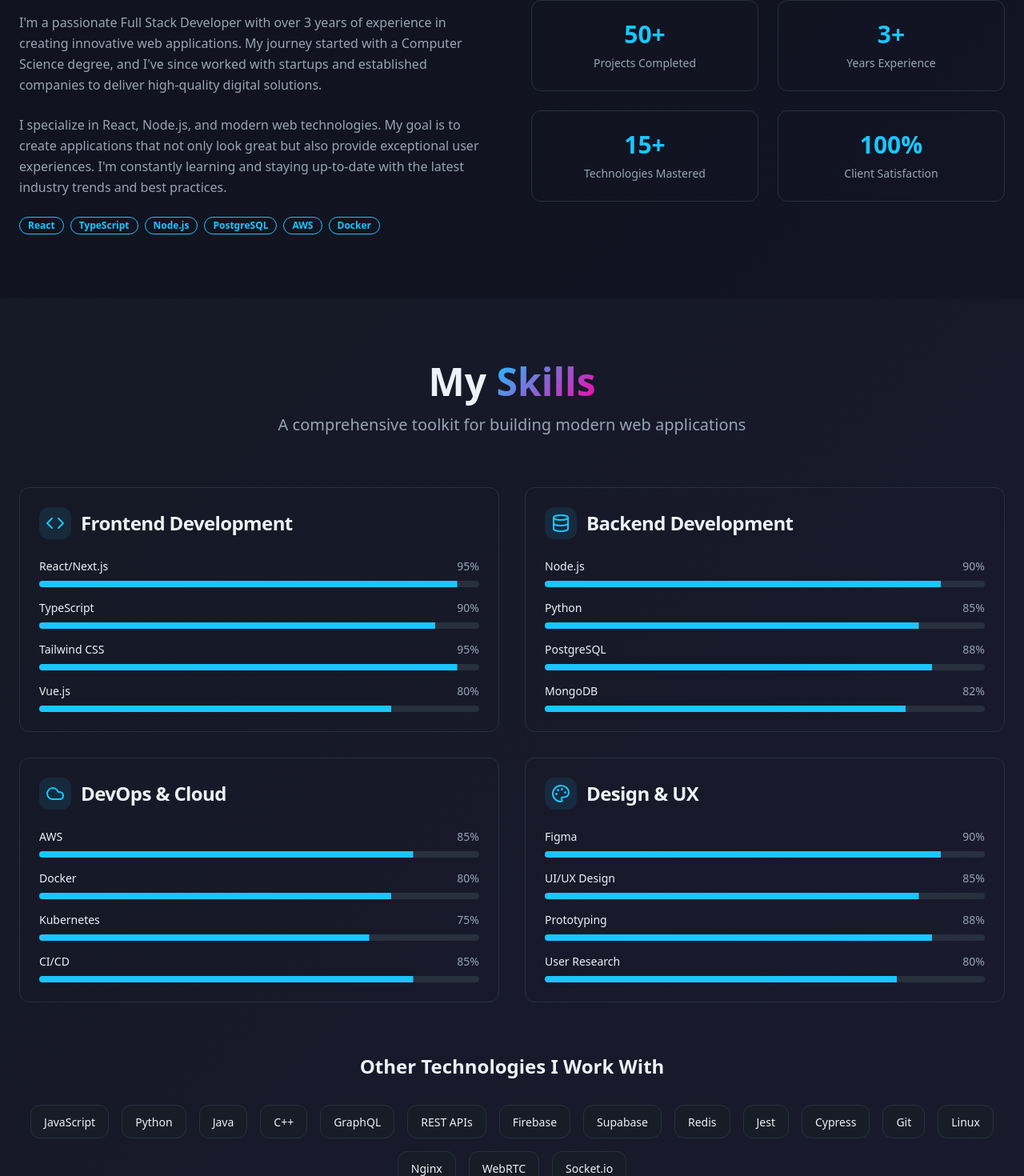
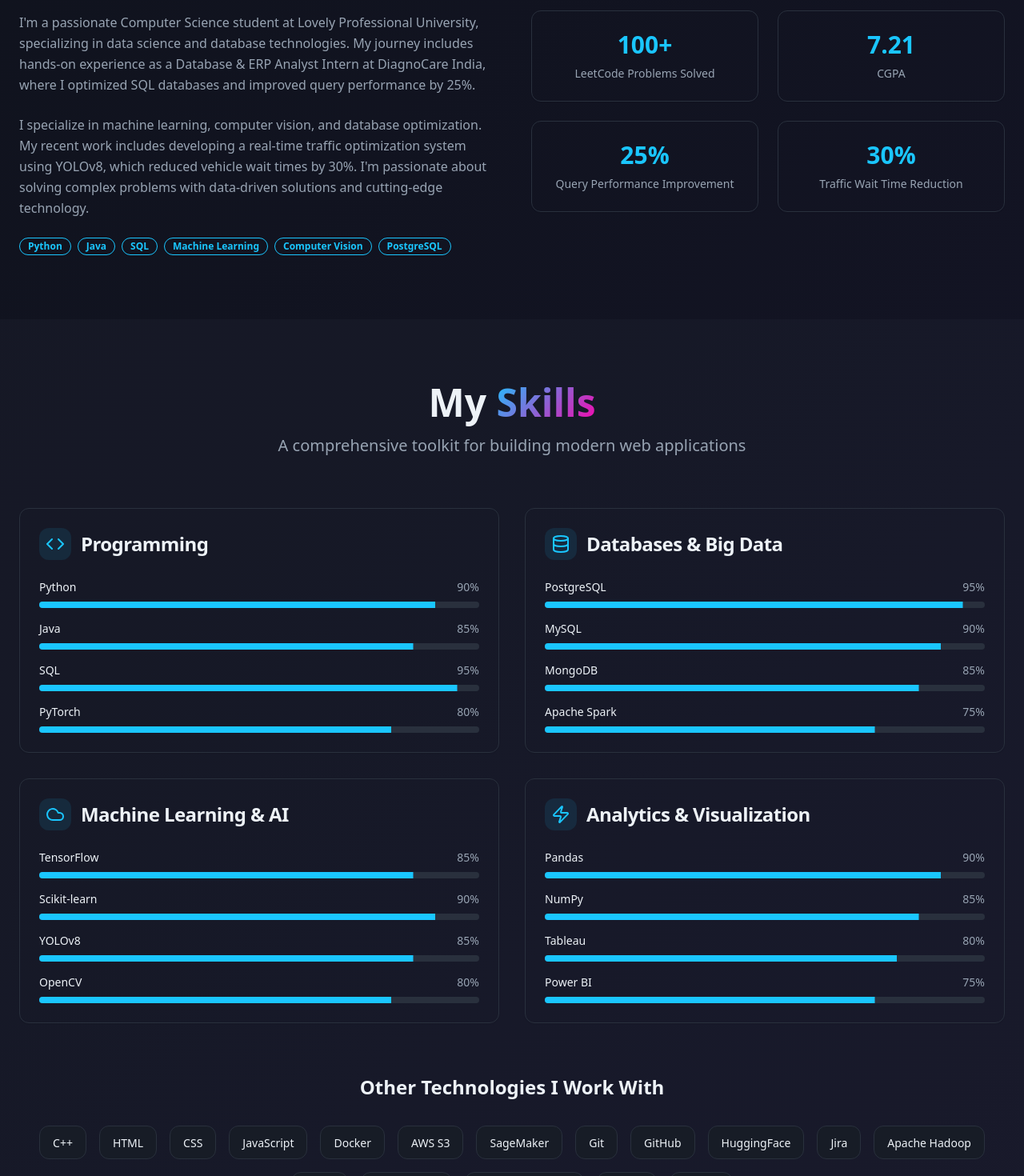
Before and after one commit to sakshamparasher1200/future-self-folio, a React (Vite) app: page / in a window 1280 px wide. Shown: the part 1105-2575 px from the top of the page at 80% size. Built offline with nearby package versions, Linux system fonts and the light colour scheme.

Commit message:
Populate website with user details
Populate the website with the provided personal and professional details, including name, contact information, social links, education, skills, professional experience, featured project, certifications, and achievements.

```diff
--- a/src/components/About.tsx
+++ b/src/components/About.tsx
@@ -3,10 +3,10 @@ import { Badge } from "@/components/ui/badge";
 
 const About = () => {
   const stats = [
-    { number: "50+", label: "Projects Completed" },
-    { number: "3+", label: "Years Experience" },
-    { number: "15+", label: "Technologies Mastered" },
-    { number: "100%", label: "Client Satisfaction" },
+    { number: "100+", label: "LeetCode Problems Solved" },
+    { number: "7.21", label: "CGPA" },
+    { number: "25%", label: "Query Performance Improvement" },
+    { number: "30%", label: "Traffic Wait Time Reduction" },
   ];
 
   return (
@@ -25,20 +25,18 @@ const About = () => {
           <div className="space-y-6">
             <h3 className="text-2xl font-semibold mb-4">My Journey</h3>
             <p className="text-muted-foreground leading-relaxed">
-              I'm a passionate Full Stack Developer with over 3 years of experience in creating
-              innovative web applications. My journey started with a Computer Science degree,
-              and I've since worked with startups and established companies to deliver
-              high-quality digital solutions.
+              I'm a passionate Computer Science student at Lovely Professional University, specializing in
+              data science and database technologies. My journey includes hands-on experience as a Database & ERP
+              Analyst Intern at DiagnoCare India, where I optimized SQL databases and improved query performance by 25%.
             </p>
             <p className="text-muted-foreground leading-relaxed">
-              I specialize in React, Node.js, and modern web technologies. My goal is to
-              create applications that not only look great but also provide exceptional
-              user experiences. I'm constantly learning and staying up-to-date with the
-              latest industry trends and best practices.
+              I specialize in machine learning, computer vision, and database optimization. My recent work includes
+              developing a real-time traffic optimization system using YOLOv8, which reduced vehicle wait times by 30%.
+              I'm passionate about solving complex problems with data-driven solutions and cutting-edge technology.
             </p>
 
             <div className="flex flex-wrap gap-2 mt-6">
-              {["React", "TypeScript", "Node.js", "PostgreSQL", "AWS", "Docker"].map((tech) => (
+              {["Python", "Java", "SQL", "Machine Learning", "Computer Vision", "PostgreSQL"].map((tech) => (
                 <Badge key={tech} variant="outline" className="border-primary text-primary">
                   {tech}
                 </Badge>
--- a/src/components/Contact.tsx
+++ b/src/components/Contact.tsx
@@ -37,19 +37,19 @@ const Contact = () => {
     {
       icon: Mail,
       label: "Email",
-      value: "alex.johnson@example.com",
-      href: "mailto:alex.johnson@example.com"
+      value: "sakshamparasher1200@gmail.com",
+      href: "mailto:sakshamparasher1200@gmail.com"
     },
     {
       icon: Phone,
       label: "Phone",
-      value: "+1 (555) 123-4567",
-      href: "tel:+15551234567"
+      value: "+91-6394609526",
+      href: "tel:+916394609526"
     },
     {
       icon: MapPin,
       label: "Location",
-      value: "San Francisco, CA",
+      value: "Punjab, India",
       href: null
     }
   ];
@@ -58,14 +58,14 @@ const Contact = () => {
     {
       icon: Github,
       label: "GitHub",
-      href: "https://github.com/alexjohnson",
-      username: "@alexjohnson"
+      href: "https://github.com/sakshamparasher1200",
+      username: "@sakshamparasher1200"
     },
     {
       icon: Linkedin,
       label: "LinkedIn",
-      href: "https://linkedin.com/in/alexjohnson",
-      username: "Alex Johnson"
+      href: "https://linkedin.com/in/sakshamparasher",
+      username: "Saksham Parasher"
     }
   ];
 
--- a/src/components/Education.tsx
+++ b/src/components/Education.tsx
@@ -5,48 +5,42 @@ import { GraduationCap, Award, Calendar } from "lucide-react";
 const Education = () => {
   const education = [
     {
-      degree: "Master of Science in Computer Science",
-      school: "Stanford University",
-      location: "Stanford, CA",
-      period: "2020 - 2022",
-      gpa: "3.9/4.0",
-      description: "Specialized in Machine Learning and Software Engineering. Thesis on AI-powered web applications.",
-      highlights: ["Dean's List", "Research Assistant", "Teaching Assistant"]
+      degree: "B.Tech - Computer Science & Engineering",
+      school: "Lovely Professional University",
+      location: "Punjab, India",
+      period: "Since August 2021",
+      gpa: "7.21/10.0",
+      description: "Specialized in Data Science, Machine Learning, and Database Systems. Active in coding competitions and technical workshops.",
+      highlights: ["100+ LeetCode Problems", "Workshop Organizer", "Football Excellence Certificates"]
     },
     {
-      degree: "Bachelor of Science in Computer Science",
-      school: "University of California, Berkeley",
-      location: "Berkeley, CA",
-      period: "2016 - 2020",
-      gpa: "3.8/4.0",
-      description: "Focus on Software Development and Data Structures. Active member of Computer Science Society.",
-      highlights: ["Magna Cum Laude", "Programming Competition Winner", "CS Tutor"]
+      degree: "12th Grade - ISC",
+      school: "Metropolitan School",
+      location: "Gorakhpur, India",
+      period: "Completed March 2020",
+      gpa: "",
+      description: "Completed higher secondary education with focus on Science and Mathematics.",
+      highlights: ["Football Excellence (9th-12th Grade)", "Science Stream"]
     }
   ];
 
   const certifications = [
     {
-      name: "AWS Certified Solutions Architect",
-      issuer: "Amazon Web Services",
-      date: "2023",
+      name: "Accelerating Deep Learning with GPUs",
+      issuer: "Professional Certification",
+      date: "2024",
       icon: Award
     },
     {
-      name: "Google Cloud Professional Developer",
-      issuer: "Google Cloud",
-      date: "2023",
+      name: "Data Analytics Job Simulation",
+      issuer: "Industry Simulation",
+      date: "2024",
       icon: Award
     },
     {
-      name: "Certified Kubernetes Administrator",
-      issuer: "Cloud Native Computing Foundation",
-      date: "2022",
-      icon: Award
-    },
-    {
-      name: "React Developer Certification",
-      issuer: "Meta",
-      date: "2022",
+      name: "Solutions Architecture Job Simulation",
+      issuer: "Industry Simulation",
+      date: "2024",
       icon: Award
     }
   ];
--- /dev/null
+++ b/src/components/Experience.tsx
@@ -0,0 +1,111 @@
+import { Card, CardContent, CardHeader, CardTitle } from "@/components/ui/card";
+import { Badge } from "@/components/ui/badge";
+import { Briefcase, Calendar, MapPin } from "lucide-react";
+
+const Experience = () => {
+  const experiences = [
+    {
+      title: "Database & ERP Analyst Intern",
+      company: "DiagnoCare India Pvt. Ltd.",
+      location: "India",
+      period: "June 2025 - Present",
+      type: "Internship",
+      achievements: [
+        "Executed technical analysis and optimization of relational SQL databases managing over 3000 transactional queries across inventory, client, and billing modules",
+        "Improved data integrity and reduced query latency by 25% through indexing, joins optimization, and schema refinement",
+        "Conducted in-depth root cause analysis on data anomalies within key ERP modules (Inventory, Client, Billing)",
+        "Partnered with business stakeholders to translate operational needs into data requirements, authoring custom SQL scripts"
+      ],
+      technologies: ["SQL", "PostgreSQL", "ERP Systems", "Data Analysis"]
+    },
+    {
+      title: "Data Science Intern",
+      company: "Techvanto Academy",
+      location: "India",
+      period: "June 2023 – July 2023",
+      type: "Internship",
+      achievements: [
+        "Engineered an end-to-end machine learning pipeline, from data ingestion and cleaning to model training",
+        "Performed Exploratory Data Analysis (EDA) with Matplotlib and Seaborn and implemented feature engineering using Python libraries",
+        "Deployed a supervised learning (classification) model by translating business requirements into technical specifications within weekly Agile sprints",
+        "Optimized model performance through systematic hyperparameter tuning (GridSearchCV) and validated results using k-fold cross-validation"
+      ],
+      technologies: ["Python", "Scikit-learn", "Pandas", "NumPy", "Matplotlib", "Seaborn", "Git", "Agile"]
+    }
+  ];
+
+  return (
+    <section id="experience" className="py-20 bg-muted/20">
+      <div className="container mx-auto px-6">
+        <div className="text-center mb-16">
+          <h2 className="text-4xl md:text-5xl font-bold mb-4">
+            Professional <span className="text-gradient">Experience</span>
+          </h2>
+          <p className="text-xl text-muted-foreground max-w-2xl mx-auto">
+            Real-world experience in data science, database optimization, and machine learning
+          </p>
+        </div>
+
+        <div className="space-y-8">
+          {experiences.map((exp, index) => (
+            <Card key={index} className="card-hover bg-gradient-card border-border">
+              <CardHeader>
+                <div className="flex flex-col lg:flex-row lg:items-center justify-between gap-4">
+                  <div className="flex-1">
+                    <CardTitle className="text-2xl mb-2 flex items-center gap-3">
+                      <div className="p-2 rounded-lg bg-primary/10">
+                        <Briefcase size={24} className="text-primary" />
+                      </div>
+                      {exp.title}
+                    </CardTitle>
+                    <div className="text-primary font-semibold text-lg mb-2">{exp.company}</div>
+                    <div className="flex flex-wrap items-center gap-4 text-sm text-muted-foreground">
+                      <div className="flex items-center gap-1">
+                        <Calendar size={16} />
+                        {exp.period}
+                      </div>
+                      <div className="flex items-center gap-1">
+                        <MapPin size={16} />
+                        {exp.location}
+                      </div>
+                      <Badge variant="outline" className="border-primary/30 text-primary">
+                        {exp.type}
+                      </Badge>
+                    </div>
+                  </div>
+                </div>
+              </CardHeader>
+
+              <CardContent className="space-y-6">
+                <div>
+                  <h4 className="font-semibold mb-3">Key Achievements:</h4>
+                  <ul className="space-y-2">
+                    {exp.achievements.map((achievement, achievementIndex) => (
+                      <li key={achievementIndex} className="text-muted-foreground text-sm leading-relaxed flex items-start gap-2">
+                        <span className="text-primary font-bold text-lg">•</span>
+                        {achievement}
+                      </li>
+                    ))}
+                  </ul>
+                </div>
+
+                <div>
+                  <h4 className="font-semibold mb-3">Technologies Used:</h4>
+                  <div className="flex flex-wrap gap-2">
+                    {exp.technologies.map((tech) => (
+                      <Badge key={tech} variant="outline" className="border-primary/30 text-primary">
+                        {tech}
+                      </Badge>
+                    ))}
+                  </div>
+                </div>
+              </CardContent>
+            </Card>
+          ))}
+        </div>
+      </div>
+    </section>
+  );
+};
+
+export default Experience;
--- a/src/components/Footer.tsx
+++ b/src/components/Footer.tsx
@@ -12,9 +12,9 @@ const Footer = () => {
   ];
 
   const socialLinks = [
-    { icon: Github, href: "#", label: "GitHub" },
-    { icon: Linkedin, href: "#", label: "LinkedIn" },
-    { icon: Mail, href: "mailto:alex@example.com", label: "Email" },
+    { icon: Github, href: "https://github.com/sakshamparasher1200", label: "GitHub" },
+    { icon: Linkedin, href: "https://linkedin.com/in/sakshamparasher", label: "LinkedIn" },
+    { icon: Mail, href: "mailto:sakshamparasher1200@gmail.com", label: "Email" },
   ];
 
   return (
@@ -23,9 +23,9 @@ const Footer = () => {
         <div className="grid md:grid-cols-3 gap-8">
           {/* Brand */}
           <div className="space-y-4">
-            <h3 className="text-xl font-bold text-gradient">Alex Johnson</h3>
+            <h3 className="text-xl font-bold text-gradient">Saksham Parasher</h3>
             <p className="text-muted-foreground text-sm leading-relaxed">
-              Full Stack Developer passionate about creating innovative web solutions.
+              Database & ERP Analyst | Data Science Enthusiast passionate about creating data-driven solutions.
               Let's build something amazing together!
             </p>
             <div className="flex space-x-2">
@@ -65,9 +65,9 @@ const Footer = () => {
           <div className="space-y-4">
             <h4 className="font-semibold">Get In Touch</h4>
             <div className="text-sm text-muted-foreground space-y-1">
-              <p>San Francisco, CA</p>
-              <p>alex.johnson@example.com</p>
-              <p>+1 (555) 123-4567</p>
+              <p>Punjab, India</p>
+              <p>sakshamparasher1200@gmail.com</p>
+              <p>+91-6394609526</p>
             </div>
             <Button
               size="sm"
@@ -81,7 +81,7 @@ const Footer = () => {
 
         <div className="border-t border-border mt-8 pt-8 flex flex-col md:flex-row justify-between items-center gap-4">
           <div className="text-sm text-muted-foreground">
-            © {currentYear} Alex Johnson. All rights reserved.
+            © {currentYear} Saksham Parasher. All rights reserved.
           </div>
 
           <div className="flex items-center gap-1 text-sm text-muted-foreground">
--- a/src/components/Hero.tsx
+++ b/src/components/Hero.tsx
@@ -15,16 +15,16 @@ const Hero = () => {
         <div className="max-w-4xl mx-auto fade-in-up">
           <h1 className="text-5xl md:text-7xl font-bold mb-6">
             Hi, I'm{" "}
-            <span className="text-gradient">Alex Johnson</span>
+            <span className="text-gradient">Saksham Parasher</span>
           </h1>
 
           <div className="text-2xl md:text-3xl mb-6 h-16 flex items-center justify-center">
-            <span className="typing">Full Stack Developer & UI/UX Designer</span>
+            <span className="typing">Database & ERP Analyst | Data Science Enthusiast</span>
           </div>
 
           <p className="text-xl text-muted-foreground mb-8 max-w-2xl mx-auto">
-            I craft beautiful, functional web experiences with cutting-edge technology.
-            Passionate about creating solutions that make a difference.
+            Passionate about data-driven solutions and machine learning. Specialized in database optimization,
+            ERP systems, and computer vision applications that drive business impact.
           </p>
 
           <div className="flex flex-wrap justify-center gap-4 mb-12">
@@ -43,9 +43,9 @@ const Hero = () => {
 
           <div className="flex justify-center space-x-6">
             {[
-              { icon: Github, label: "GitHub", href: "#" },
-              { icon: Code, label: "LeetCode", href: "#" },
-              { icon: Mail, label: "Email", href: "mailto:alex@example.com" },
+              { icon: Github, label: "GitHub", href: "https://github.com/sakshamparasher1200" },
+              { icon: Code, label: "LeetCode", href: "https://leetcode.com/sakshamparasher" },
+              { icon: Mail, label: "Email", href: "mailto:sakshamparasher1200@gmail.com" },
             ].map((social, index) => (
               <a
                 key={index}
--- a/src/components/Navigation.tsx
+++ b/src/components/Navigation.tsx
@@ -8,6 +8,7 @@ const Navigation = () => {
     { id: "home", label: "Home" },
     { id: "about", label: "About" },
     { id: "skills", label: "Skills" },
+    { id: "experience", label: "Experience" },
     { id: "projects", label: "Projects" },
     { id: "education", label: "Education" },
     { id: "contact", label: "Contact" },
--- a/src/components/Projects.tsx
+++ b/src/components/Projects.tsx
@@ -6,40 +6,13 @@ import { ExternalLink, Github, Play } from "lucide-react";
 const Projects = () => {
   const projects = [
     {
-      title: "E-Commerce Platform",
-      description: "A full-stack e-commerce solution with React, Node.js, and PostgreSQL. Features include real-time inventory, payment processing, and admin dashboard.",
-      image: "https://images.unsplash.com/photo-1556742049-0cfed4f6a45d?w=500&h=300&fit=crop",
-      technologies: ["React", "Node.js", "PostgreSQL", "Stripe", "AWS"],
-      githubUrl: "#",
+      title: "Real-Time Traffic Optimization via Computer Vision",
+      description: "Engineered an end-to-end intelligent traffic management system using YOLOv8 for real-time vehicle detection. Implemented predictive algorithms that reduced average vehicle wait times by 30% and increased intersection throughput by 15%.",
+      image: "https://images.unsplash.com/photo-1449824913935-59a10b8d2000?w=500&h=300&fit=crop",
+      technologies: ["YOLOv8", "OpenCV", "Python", "Computer Vision", "Machine Learning"],
+      githubUrl: "https://github.com/sakshamparasher1200",
       liveUrl: "#",
       featured: true
-    },
-    {
-      title: "Task Management App",
-      description: "A collaborative project management tool with real-time updates, drag-and-drop functionality, and team collaboration features.",
-      image: "https://images.unsplash.com/photo-1611224923853-80b023f02d71?w=500&h=300&fit=crop",
-      technologies: ["Vue.js", "Express", "MongoDB", "Socket.io"],
-      githubUrl: "#",
-      liveUrl: "#",
-      featured: true
-    },
-    {
-      title: "Social Media Dashboard",
-      description: "An analytics dashboard for social media management with data visualization, scheduled posting, and engagement tracking.",
-      image: "https://images.unsplash.com/photo-1460925895917-afdab827c52f?w=500&h=300&fit=crop",
-      technologies: ["React", "D3.js", "Firebase", "Chart.js"],
-      githubUrl: "#",
-      liveUrl: "#",
-      featured: false
-    },
-    {
-      title: "AI Chat Application",
-      description: "A real-time chat application with AI integration, file sharing, and end-to-end encryption for secure communication.",
-      image: "https://images.unsplash.com/photo-1587560699334-cc4ff634909a?w=500&h=300&fit=crop",
-      technologies: ["Next.js", "OpenAI API", "WebRTC", "Prisma"],
-      githubUrl: "#",
-      liveUrl: "#",
-      featured: false
     }
   ];
 
--- a/src/components/Skills.tsx
+++ b/src/components/Skills.tsx
@@ -6,42 +6,42 @@ const Skills = () => {
   const skillCategories = [
     {
       icon: Code,
-      title: "Frontend Development",
+      title: "Programming",
       skills: [
-        { name: "React/Next.js", level: 95 },
-        { name: "TypeScript", level: 90 },
-        { name: "Tailwind CSS", level: 95 },
-        { name: "Vue.js", level: 80 },
+        { name: "Python", level: 90 },
+        { name: "Java", level: 85 },
+        { name: "SQL", level: 95 },
+        { name: "PyTorch", level: 80 },
       ]
     },
     {
       icon: Database,
-      title: "Backend Development",
+      title: "Databases & Big Data",
       skills: [
-        { name: "Node.js", level: 90 },
-        { name: "Python", level: 85 },
-        { name: "PostgreSQL", level: 88 },
-        { name: "MongoDB", level: 82 },
+        { name: "PostgreSQL", level: 95 },
+        { name: "MySQL", level: 90 },
+        { name: "MongoDB", level: 85 },
+        { name: "Apache Spark", level: 75 },
       ]
     },
     {
       icon: Cloud,
-      title: "DevOps & Cloud",
+      title: "Machine Learning & AI",
       skills: [
-        { name: "AWS", level: 85 },
-        { name: "Docker", level: 80 },
-        { name: "Kubernetes", level: 75 },
-        { name: "CI/CD", level: 85 },
+        { name: "TensorFlow", level: 85 },
+        { name: "Scikit-learn", level: 90 },
+        { name: "YOLOv8", level: 85 },
+        { name: "OpenCV", level: 80 },
       ]
     },
     {
-      icon: Palette,
-      title: "Design & UX",
+      icon: Zap,
+      title: "Analytics & Visualization",
       skills: [
-        { name: "Figma", level: 90 },
-        { name: "UI/UX Design", level: 85 },
-        { name: "Prototyping", level: 88 },
-        { name: "User Research", level: 80 },
+        { name: "Pandas", level: 90 },
+        { name: "NumPy", level: 85 },
+        { name: "Tableau", level: 80 },
+        { name: "Power BI", level: 75 },
       ]
     },
   ];
@@ -92,9 +92,9 @@ const Skills = () => {
           <h3 className="text-2xl font-semibold mb-8">Other Technologies I Work With</h3>
           <div className="flex flex-wrap justify-center gap-4">
             {[
-              "JavaScript", "Python", "Java", "C++", "GraphQL", "REST APIs",
-              "Firebase", "Supabase", "Redis", "Jest", "Cypress", "Git",
-              "Linux", "Nginx", "WebRTC", "Socket.io"
+              "C++", "HTML", "CSS", "JavaScript", "Docker", "AWS S3", "SageMaker",
+              "Git", "GitHub", "HuggingFace", "Jira", "Apache Hadoop", "Keras",
+              "Agile/Scrum", "Jupyter Notebook", "ONNX", "Kaggle"
             ].map((tech) => (
               <div
                 key={tech}
--- a/src/pages/Index.tsx
+++ b/src/pages/Index.tsx
@@ -2,6 +2,7 @@ import Navigation from "@/components/Navigation";
 import Hero from "@/components/Hero";
 import About from "@/components/About";
 import Skills from "@/components/Skills";
+import Experience from "@/components/Experience";
 import Projects from "@/components/Projects";
 import Education from "@/components/Education";
 import Contact from "@/components/Contact";
@@ -15,6 +16,7 @@ const Index = () => {
         <Hero />
         <About />
         <Skills />
+        <Experience />
         <Projects />
         <Education />
         <Contact />
```
